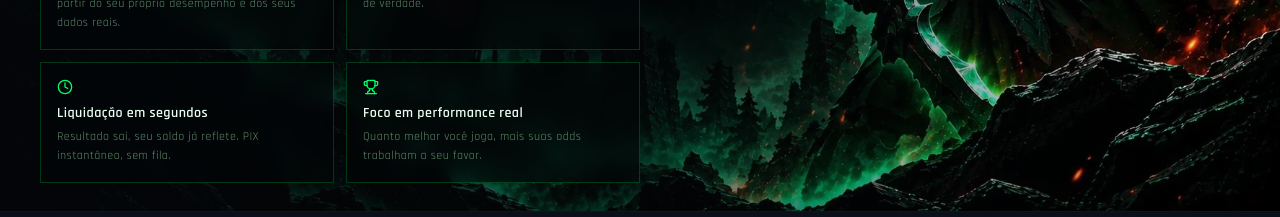
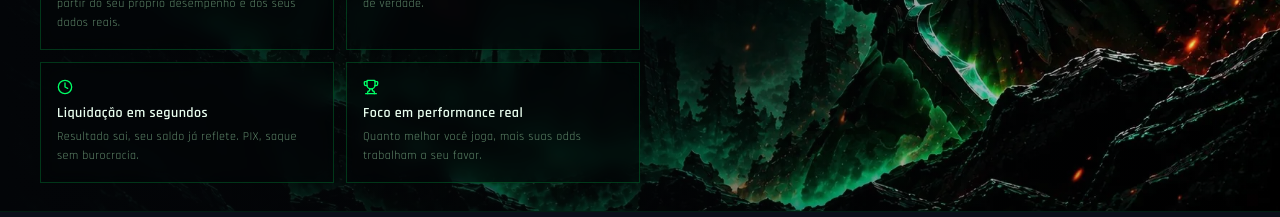
Before and after one commit to IgorSiqueira/playmoney, a Next.js app: page / in a window 1280 px wide. Shown: the part 1800-2017 px from the top of the page. Built offline with nearby package versions, Linux system fonts and the light colour scheme.

Commit message:
feat(landing): atualizar descrição do card 'Liquidação em segundos'

```diff
--- a/src/app/page.tsx
+++ b/src/app/page.tsx
@@ -37,7 +37,7 @@ const steps = [
 const benefits = [
   { icon: TrendingUp, title: "Índice de Performance individual", desc: "Nada de tabela fixa. Seu índice é calculado a partir do seu próprio desempenho e dos seus dados reais." },
   { icon: Users, title: "Comunidade de jogadores reais", desc: "Sem bots, sem manipulação. Só gente que joga de verdade." },
-  { icon: Clock, title: "Liquidação em segundos", desc: "Resultado sai, seu saldo já reflete. PIX instantâneo, sem fila." },
+  { icon: Clock, title: "Liquidação em segundos", desc: "Resultado sai, seu saldo já reflete. PIX, saque sem burocracia." },
   { icon: Trophy, title: "Foco em performance real", desc: "Quanto melhor você joga, mais suas odds trabalham a seu favor." },
 ];
 
```
